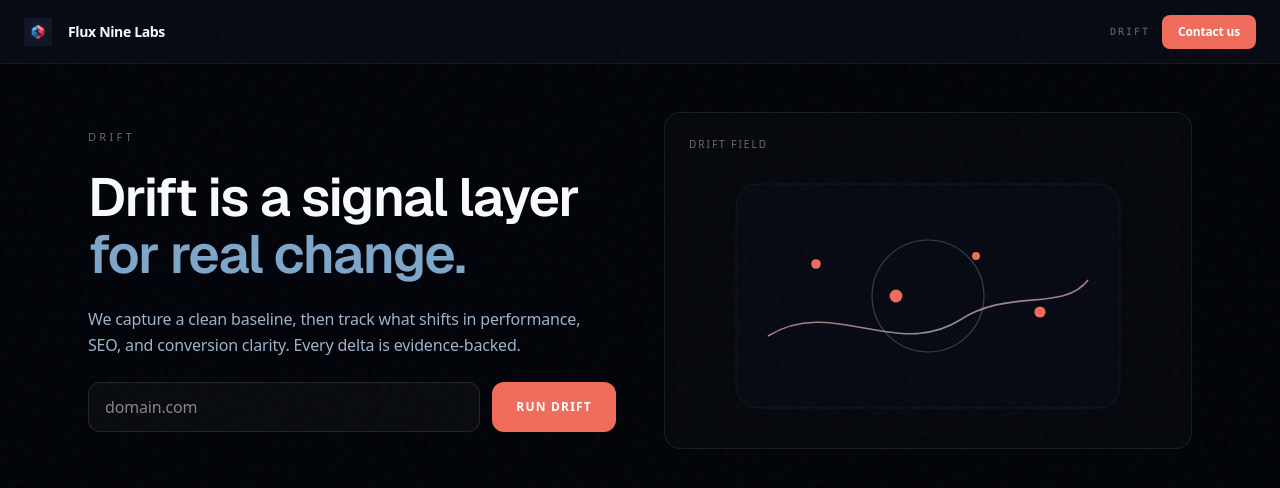
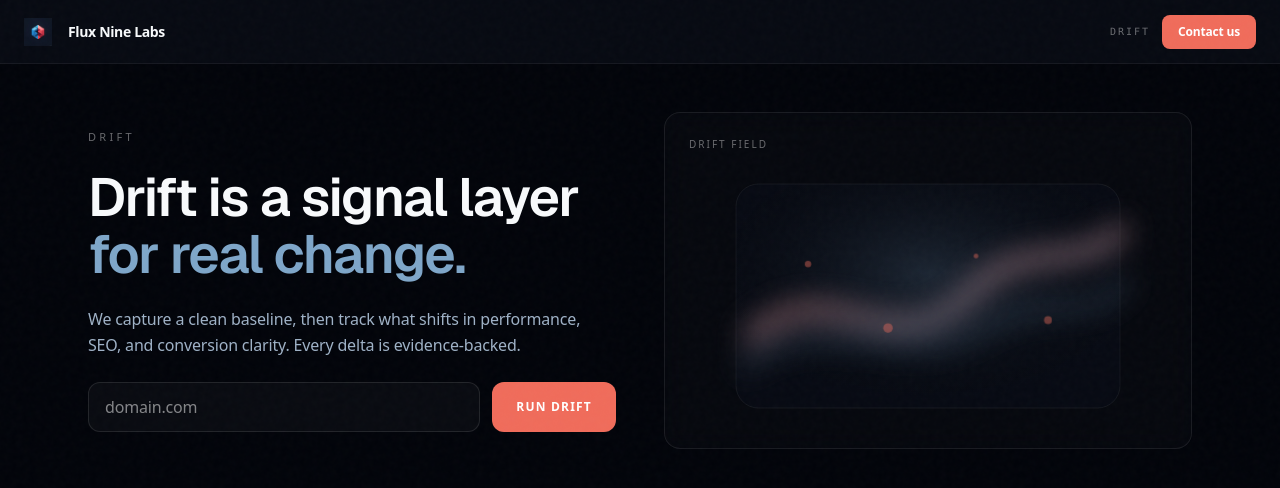
Before and after one commit to boombradford/projectdrift, a Next.js app: page / in a window 1280 px wide. Shown: the top 488 px of the page. Built offline with nearby package versions, Linux system fonts and the light colour scheme; a web font is replaced by a local one.

Commit message:
Make Drift hero animation more abstract

```diff
--- a/src/app/page.tsx
+++ b/src/app/page.tsx
@@ -211,56 +211,79 @@
                         <svg viewBox="0 0 520 320" className="w-full h-64">
                             <defs>
                                 <linearGradient id="driftGlow" x1="0" y1="0" x2="1" y2="1">
-                                    <stop offset="0%" stopColor="#f06c5b" stopOpacity="0.9" />
-                                    <stop offset="100%" stopColor="#7ea6c9" stopOpacity="0.9" />
+                                    <stop offset="0%" stopColor="#f06c5b" stopOpacity="0.85" />
+                                    <stop offset="100%" stopColor="#7ea6c9" stopOpacity="0.85" />
                                 </linearGradient>
+                                <radialGradient id="driftHalo" cx="50%" cy="40%" r="60%">
+                                    <stop offset="0%" stopColor="#7ea6c9" stopOpacity="0.25" />
+                                    <stop offset="100%" stopColor="#02040a" stopOpacity="0" />
+                                </radialGradient>
+                                <filter id="softBlur" x="-50%" y="-50%" width="200%" height="200%">
+                                    <feGaussianBlur stdDeviation="18" />
+                                </filter>
                             </defs>
                             <rect x="20" y="20" width="480" height="280" rx="28" fill="rgba(8,12,20,0.9)" stroke="rgba(255,255,255,0.08)" />
+                            <rect x="20" y="20" width="480" height="280" rx="28" fill="url(#driftHalo)" opacity="0.7" />
+                            <g filter="url(#softBlur)" opacity="0.7">
                                 <path
-                                d="M60 210 C140 160, 220 240, 300 190 C360 150, 430 180, 460 140"
+                                    d="M40 210 C140 120, 220 260, 320 150 C380 90, 450 130, 500 80"
                                     stroke="url(#driftGlow)"
-                                strokeWidth="2"
+                                    strokeWidth="22"
                                     fill="none"
+                                    strokeLinecap="round"
                                 >
                                     <animate
                                         attributeName="d"
-                                    dur="6s"
+                                        dur="8s"
                                         repeatCount="indefinite"
                                         values="
-                                    M60 210 C140 160, 220 240, 300 190 C360 150, 430 180, 460 140;
-                                    M60 200 C140 150, 220 230, 300 180 C360 160, 430 170, 460 150;
-                                    M60 210 C140 160, 220 240, 300 190 C360 150, 430 180, 460 140"
+                                        M40 210 C140 120, 220 260, 320 150 C380 90, 450 130, 500 80;
+                                        M40 190 C140 140, 220 240, 320 170 C380 110, 450 150, 500 100;
+                                        M40 210 C140 120, 220 260, 320 150 C380 90, 450 130, 500 80"
                                     />
                                 </path>
+                                <path
+                                    d="M30 250 C120 170, 240 260, 330 200 C410 150, 470 200, 510 140"
+                                    stroke="#7ea6c9"
+                                    strokeWidth="10"
+                                    fill="none"
+                                    strokeLinecap="round"
+                                    opacity="0.5"
+                                >
+                                    <animate
+                                        attributeName="d"
+                                        dur="10s"
+                                        repeatCount="indefinite"
+                                        values="
+                                        M30 250 C120 170, 240 260, 330 200 C410 150, 470 200, 510 140;
+                                        M30 230 C120 190, 240 240, 330 220 C410 170, 470 220, 510 160;
+                                        M30 250 C120 170, 240 260, 330 200 C410 150, 470 200, 510 140"
+                                    />
+                                </path>
+                            </g>
+                            <g opacity="0.7">
                                 {[
-                                { cx: 120, cy: 120, r: 6, dur: '4s' },
-                                { cx: 220, cy: 160, r: 8, dur: '5s' },
-                                { cx: 320, cy: 110, r: 5, dur: '6s' },
-                                { cx: 400, cy: 180, r: 7, dur: '4.5s' }
+                                    { cx: 110, cy: 120, r: 4, dur: '6s' },
+                                    { cx: 210, cy: 200, r: 6, dur: '7s' },
+                                    { cx: 320, cy: 110, r: 3, dur: '5s' },
+                                    { cx: 410, cy: 190, r: 5, dur: '6.5s' }
                                 ].map((dot, idx) => (
-                                <circle key={idx} cx={dot.cx} cy={dot.cy} r={dot.r} fill="#f06c5b">
+                                    <circle key={idx} cx={dot.cx} cy={dot.cy} r={dot.r} fill="#f06c5b" opacity="0.6">
                                         <animate
                                             attributeName="cy"
-                                        values={`${dot.cy};${dot.cy + 18};${dot.cy}`}
+                                            values={`${dot.cy};${dot.cy + 14};${dot.cy}`}
                                             dur={dot.dur}
                                             repeatCount="indefinite"
                                         />
                                         <animate
                                             attributeName="opacity"
-                                        values="0.4;1;0.4"
+                                            values="0.2;0.7;0.2"
                                             dur={dot.dur}
                                             repeatCount="indefinite"
                                         />
                                     </circle>
                                 ))}
-                            <circle cx="260" cy="160" r="70" fill="none" stroke="rgba(126,166,201,0.35)" strokeWidth="1.5">
-                                <animate
-                                    attributeName="r"
-                                    values="64;74;64"
-                                    dur="7s"
-                                    repeatCount="indefinite"
-                                />
-                            </circle>
+                            </g>
                         </svg>
                     </div>
                 </section>
```
Lines whose indentation alone changed are shown as unchanged.
